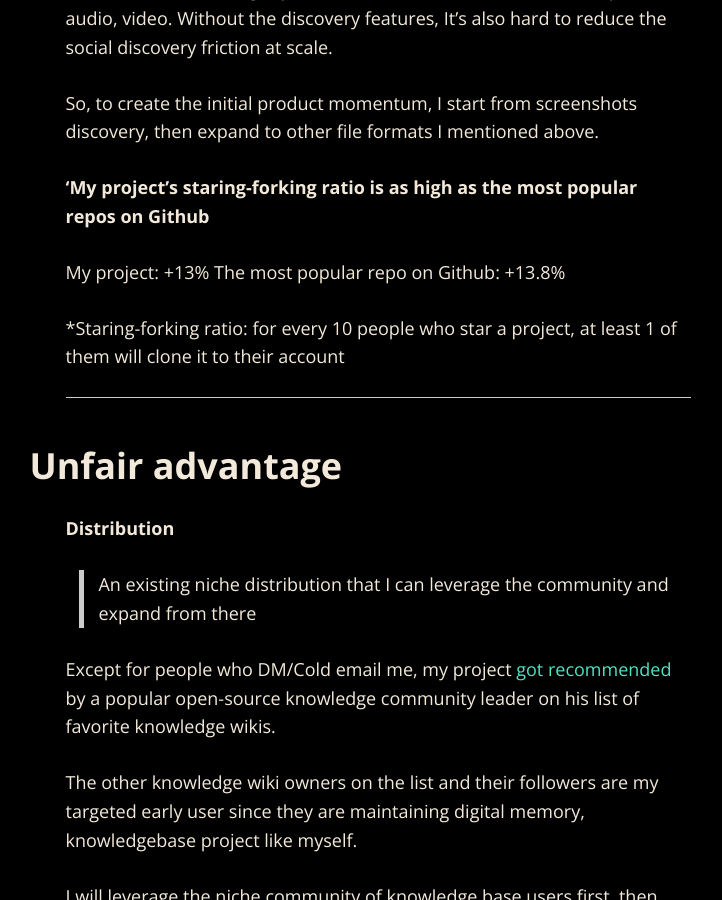
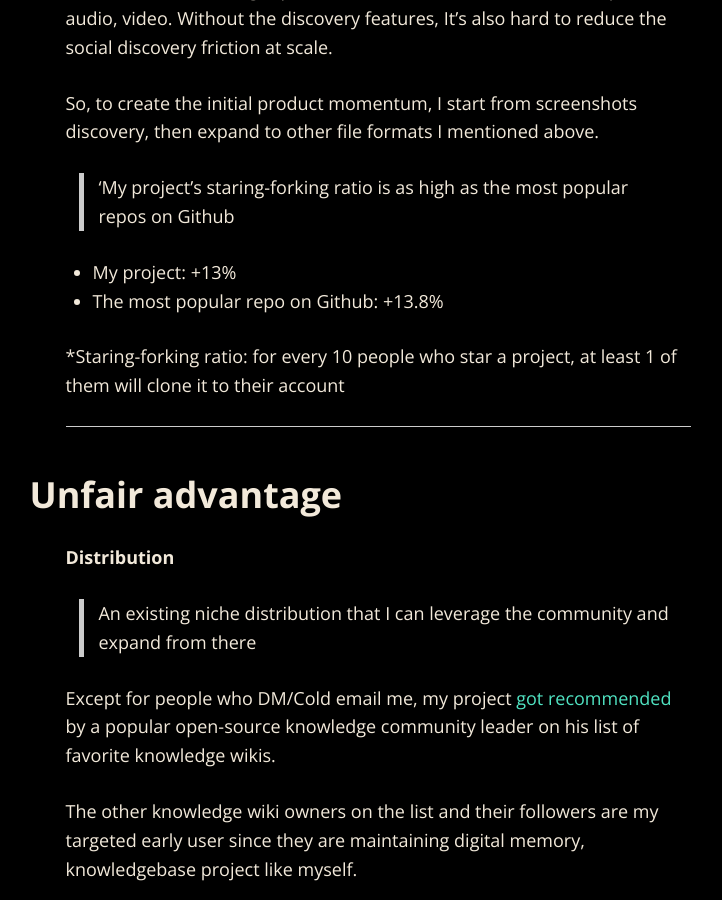
Before and after one commit to tarsmachine/tarsmachine.github.io, a Jekyll site: the page built from index.md, in a window 1280 px wide and 900 px high, scrolled down 2077 px. Shown: the whole window, without its empty margins (262-984 px from the left). Built offline with Jekyll 4.4.1, drawn with Linux system fonts in a browser that asks for light colours; nearby versions of some CDN libraries.

Commit message:
Update Lines

```diff
--- a/index.md
+++ b/index.md
@@ -67,10 +67,10 @@ So, why building a tool to serve the discovery needs first? Because without a se
 
 So, to create the initial product momentum, I start from screenshots discovery, then expand to other file formats I mentioned above.
 
-**'My project's staring-forking ratio is as high as the most popular repos on Github**
+> 'My project's staring-forking ratio is as high as the most popular repos on Github
 
-My project: +13%
-The most popular repo on Github: +13.8%
+- My project: +13%
+- The most popular repo on Github: +13.8%
 
 *Staring-forking ratio: for every 10 people who star a project, at least 1 of them will clone it to their account
 
```
